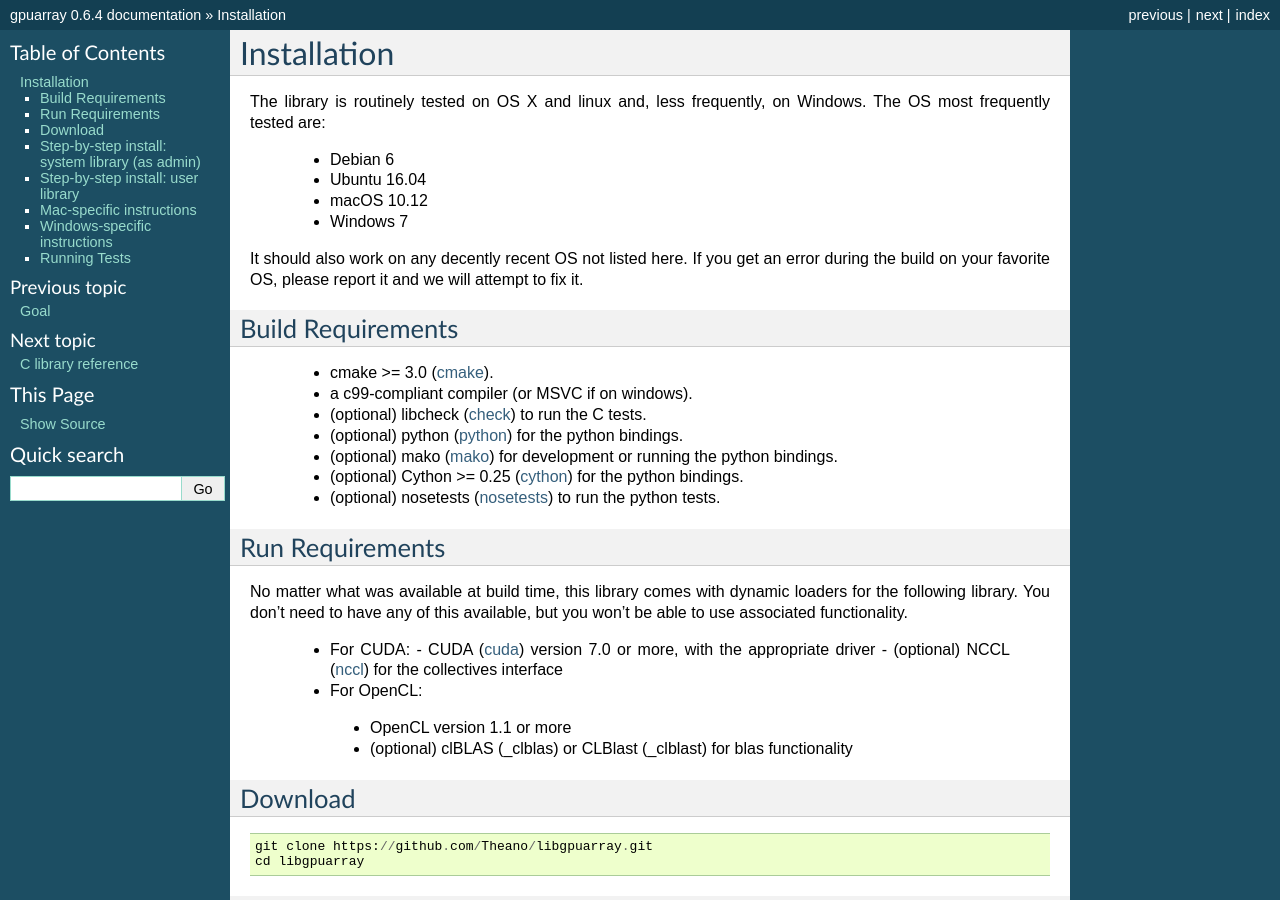
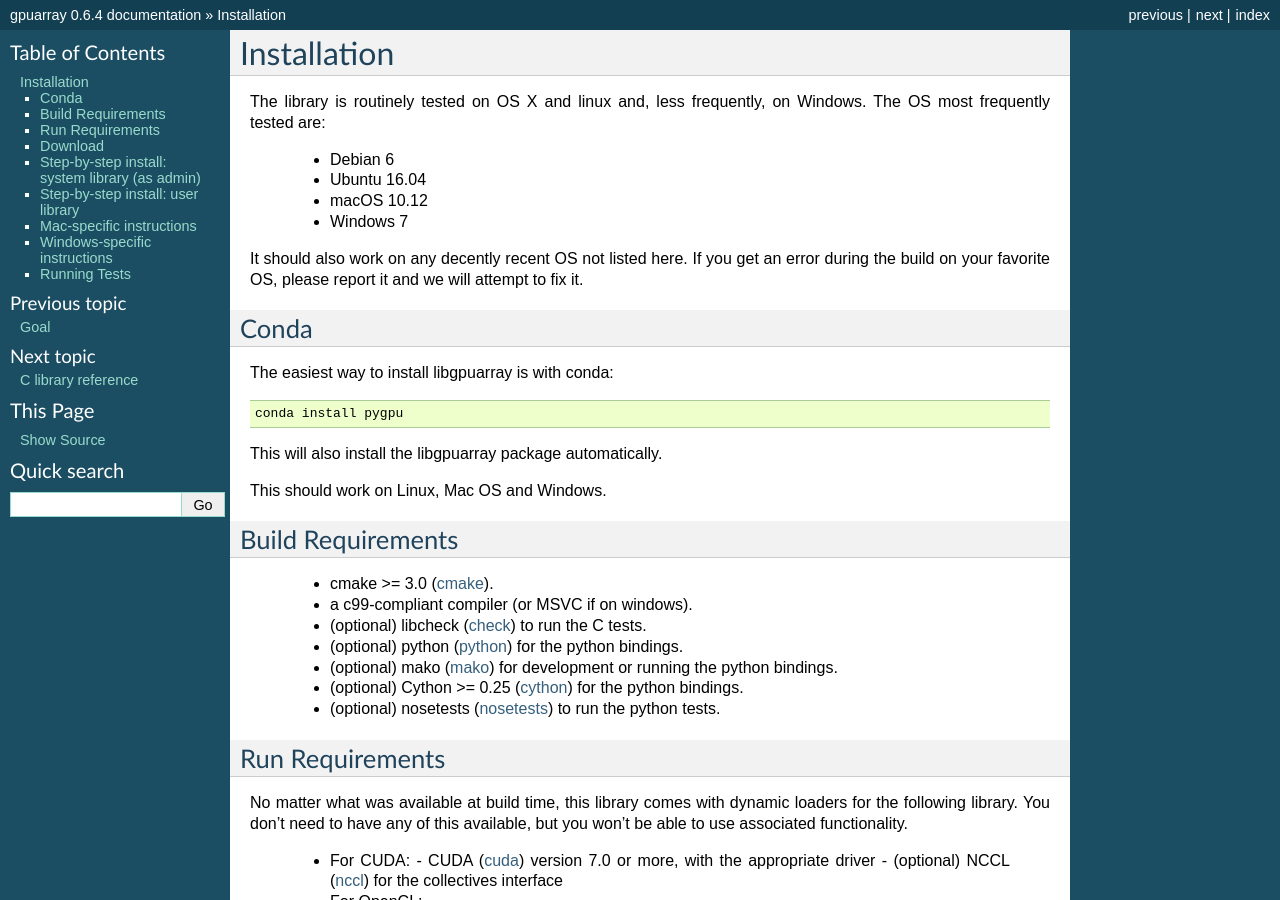
Before and after one commit to Theano/libgpuarray, a Sphinx documentation site: the page built from doc/installation.rst, in a window 1280 px wide and 900 px high. Built offline with Sphinx 7.4.7, drawn with Linux system fonts in a browser that asks for light colours; pages that are not in the unit, such as notebooks, are missing from menus.

Commit message:
Tell that people can use conda to install libgpuarray and pygpu.

```diff
--- a/doc/installation.rst
+++ b/doc/installation.rst
@@ -12,6 +12,17 @@
 It should also work on any decently recent OS not listed here. If you
 get an error during the build on your favorite OS, please report it
 and we will attempt to fix it.
+
+Conda
+-----
+
+The easiest way to install libgpuarray is with conda::
+
+  conda install pygpu
+
+This will also install the libgpuarray package automatically.
+
+This should work on Linux, Mac OS and Windows.
 
 Build Requirements
 ------------------
```
